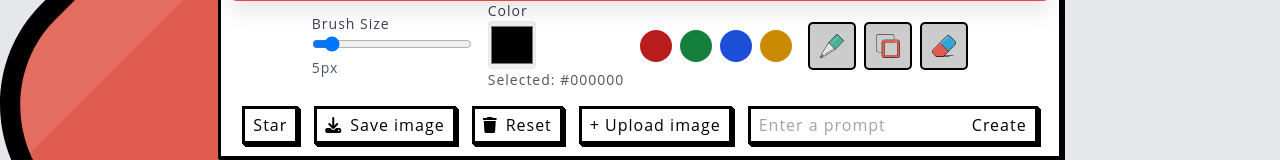
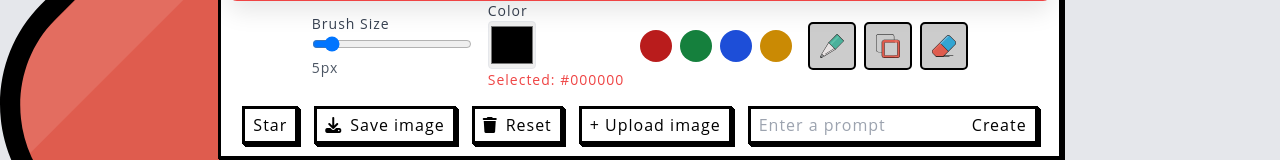
Before and after one commit to sudo-self/EchoSketch, a plain HTML site: page index.html in a window 1280 px wide. Shown: the part 644-804 px from the top of the page. Drawn offline with nearby package versions, Linux system fonts and the light colour scheme.

Commit message:
Update index.html

```diff
--- a/index.html
+++ b/index.html
@@ -160,7 +160,7 @@
             value="#000000"
             class="w-12 h-12 border rounded"
           />
-          <p class="text-sm text-gray-600">
+          <p class="text-sm text-red-500">
             Selected: <span id="selectedColor">#000000</span>
           </p>
         </div>
```
